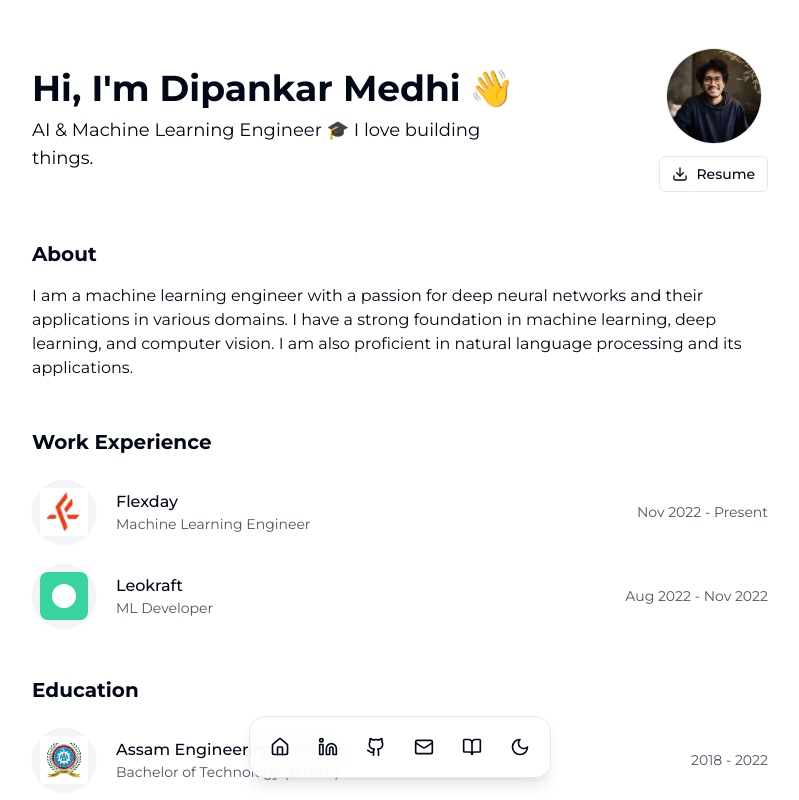
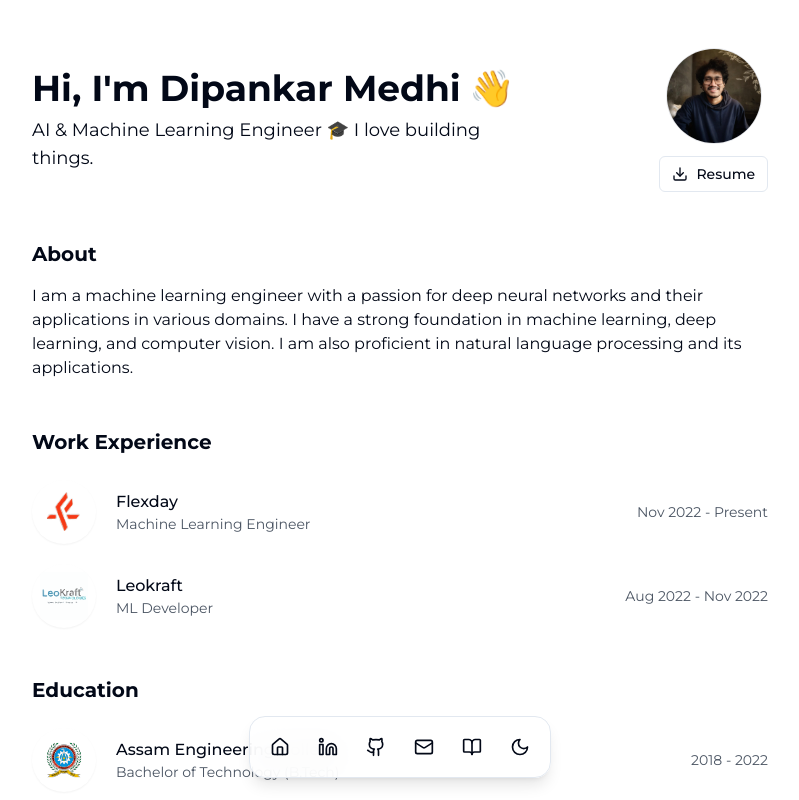
Before and after one commit to d1pankarmedhi/portfolio, a React (Vite) app: page / in a window 1280 px wide. Shown: the top 800 px of the page, without its empty margins (240-1039 px from the left). Built offline with nearby package versions, Linux system fonts and the light colour scheme.

Commit message:
update logo style

```diff
--- a/src/components/Education.tsx
+++ b/src/components/Education.tsx
@@ -1,5 +1,4 @@
-
-import React from 'react';
+import React from "react";
 
 interface EducationItem {
   institution: string;
@@ -19,8 +18,12 @@ const Education: React.FC<EducationProps> = ({ items }) => {
       <div className="space-y-5">
         {items.map((item, index) => (
           <div key={index} className="flex items-center gap-5">
-            <div className="w-16 h-16 rounded-full overflow-hidden flex-shrink-0 bg-gray-100 flex items-center justify-center shadow-sm">
-              <img src={item.logo} alt={item.institution} className="w-12 h-12 object-contain" />
+            <div className="w-16 h-16 rounded-full overflow-hidden flex-shrink-0 bg-white flex items-center justify-center shadow-sm">
+              <img
+                src={item.logo}
+                alt={item.institution}
+                className="w-12 h-12 object-contain"
+              />
             </div>
             <div className="flex flex-col sm:flex-row sm:items-center justify-between w-full">
               <div>
--- a/src/components/WorkExperience.tsx
+++ b/src/components/WorkExperience.tsx
@@ -1,5 +1,4 @@
-
-import React from 'react';
+import React from "react";
 
 interface WorkItem {
   company: string;
@@ -19,8 +18,12 @@ const WorkExperience: React.FC<WorkExperienceProps> = ({ items }) => {
       <div className="space-y-5">
         {items.map((item, index) => (
           <div key={index} className="flex items-center gap-5">
-            <div className="w-16 h-16 rounded-full overflow-hidden flex-shrink-0 bg-gray-100 flex items-center justify-center shadow-sm">
-              <img src={item.logo} alt={item.company} className="w-12 h-12 object-contain" />
+            <div className="w-16 h-16 rounded-full overflow-hidden flex-shrink-0 bg-white flex items-center justify-center shadow-sm">
+              <img
+                src={item.logo}
+                alt={item.company}
+                className="w-12 h-12 object-contain"
+              />
             </div>
             <div className="flex flex-col sm:flex-row sm:items-center justify-between w-full">
               <div>
--- a/src/pages/Index.tsx
+++ b/src/pages/Index.tsx
@@ -27,7 +27,7 @@ const Index = () => {
       company: "Leokraft",
       title: "ML Developer",
       period: "Aug 2022 - Nov 2022",
-      logo: `${baseUrl}lime.svg`,
+      logo: `${baseUrl}leokraft.svg`,
       logoClass: "organization-logo",
     },
   ];
```
Also changed, not shown: public/leokraft.svg (added).
